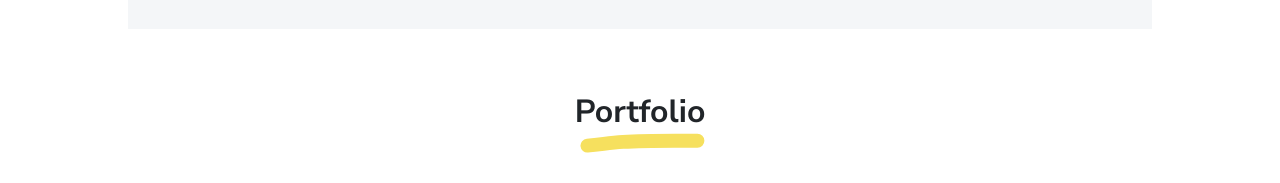
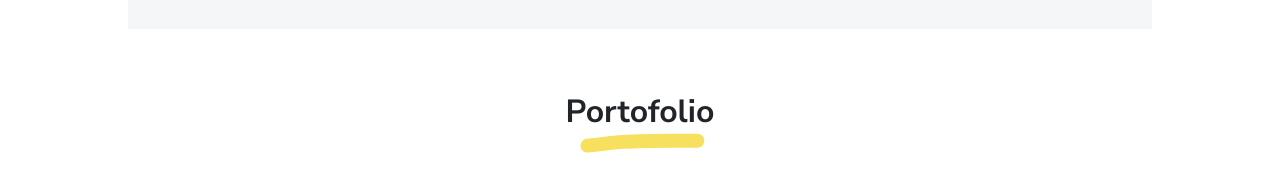
Before and after one commit to Viiictoriaaz/Viiictoriaaz.github.io, a plain HTML site: page index.html in a window 1280 px wide. Shown: the part 2399-2582 px from the top of the page. Drawn offline with Linux system fonts and the light colour scheme.

Commit message:
Update index.html

```diff
--- a/index.html
+++ b/index.html
@@ -211,7 +211,7 @@
 <div class="section px-2 px-lg-4 pt-5" id="portofolio">
   <div class="container">
     <div class="text-center mb-5">
-      <h2 class="marker marker-center">Portfolio </h2>
+      <h2 class="marker marker-center">Portofolio </h2>
     </div>
     <div class="grid bp-gallery pb-3" data-aos="zoom-in-up" data-aos-delay="100">
       <div class="grid-sizer"></div>
```
